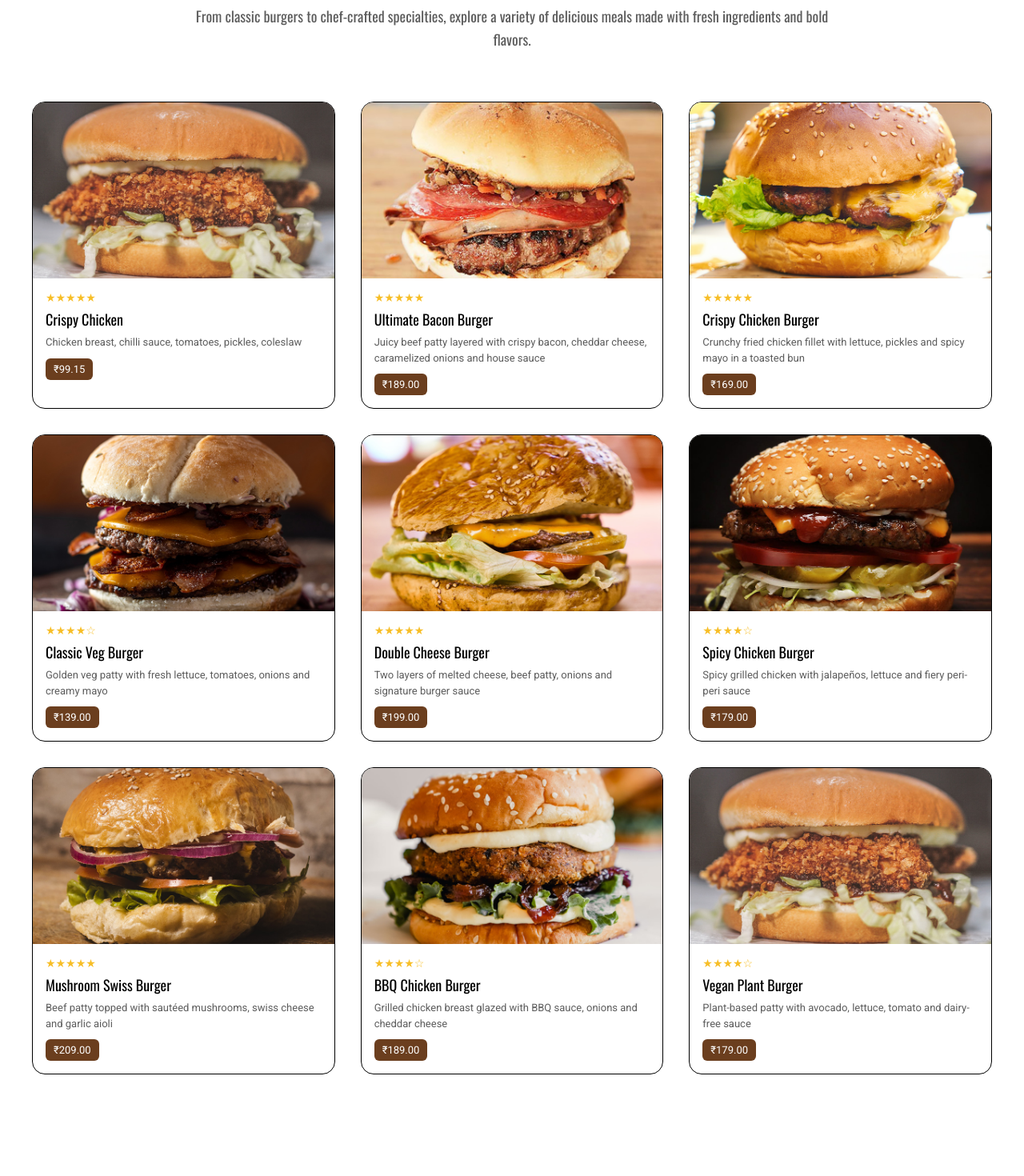
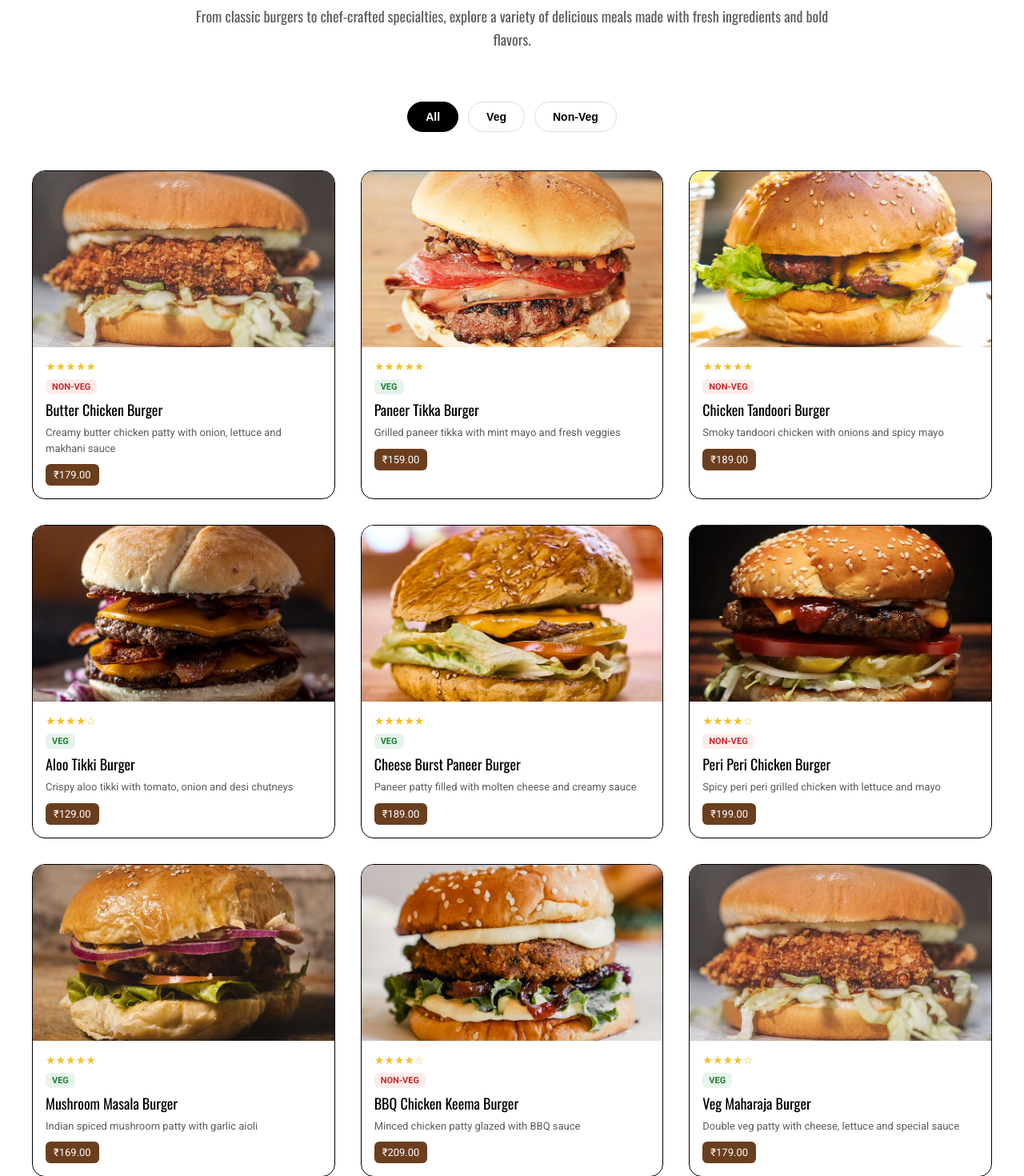
Before and after one commit to YashPrime-02/DevEats, a React (Vite) app: page / in a window 1280 px wide. Shown: the part 1920-3390 px from the top of the page at 80% size. Built offline with nearby package versions, Linux system fonts and the light colour scheme.

Commit message:
Add veg/non-veg filter and tags to menu
Updated menu data to include 'type' and 'category' fields. Added UI controls to filter menu items by veg/non-veg and display corresponding tags. Updated styles for food tags and filter buttons, including dark mode support.

```diff
--- a/src/pages/Home/Home_menu.jsx
+++ b/src/pages/Home/Home_menu.jsx
@@ -13,69 +13,93 @@ const menuData = [
   {
     image: burger_1,
     rating: "★★★★★",
-    title: "Crispy Chicken",
-    desc: "Chicken breast, chilli sauce, tomatoes, pickles, coleslaw",
-    price: "₹99.15",
+    title: "Butter Chicken Burger",
+    desc: "Creamy butter chicken patty with onion, lettuce and makhani sauce",
+    price: "₹179.00",
+    type: "non-veg",
+    category: "burger",
   },
   {
     image: burger_2,
     rating: "★★★★★",
-    title: "Ultimate Bacon Burger",
-    desc: "Juicy beef patty layered with crispy bacon, cheddar cheese, caramelized onions and house sauce",
-    price: "₹189.00",
+    title: "Paneer Tikka Burger",
+    desc: "Grilled paneer tikka with mint mayo and fresh veggies",
+    price: "₹159.00",
+    type: "veg",
+    category: "burger",
   },
   {
     image: burger_3,
     rating: "★★★★★",
-    title: "Crispy Chicken Burger",
-    desc: "Crunchy fried chicken fillet with lettuce, pickles and spicy mayo in a toasted bun",
-    price: "₹169.00",
+    title: "Chicken Tandoori Burger",
+    desc: "Smoky tandoori chicken with onions and spicy mayo",
+    price: "₹189.00",
+    type: "non-veg",
+    category: "burger",
   },
   {
     image: burger_4,
     rating: "★★★★☆",
-    title: "Classic Veg Burger",
-    desc: "Golden veg patty with fresh lettuce, tomatoes, onions and creamy mayo",
-    price: "₹139.00",
+    title: "Aloo Tikki Burger",
+    desc: "Crispy aloo tikki with tomato, onion and desi chutneys",
+    price: "₹129.00",
+    type: "veg",
+    category: "burger",
   },
   {
     image: burger_5,
     rating: "★★★★★",
-    title: "Double Cheese Burger",
-    desc: "Two layers of melted cheese, beef patty, onions and signature burger sauce",
-    price: "₹199.00",
+    title: "Cheese Burst Paneer Burger",
+    desc: "Paneer patty filled with molten cheese and creamy sauce",
+    price: "₹189.00",
+    type: "veg",
+    category: "burger",
   },
   {
     image: burger_6,
     rating: "★★★★☆",
-    title: "Spicy Chicken Burger",
-    desc: "Spicy grilled chicken with jalapeños, lettuce and fiery peri-peri sauce",
-    price: "₹179.00",
+    title: "Peri Peri Chicken Burger",
+    desc: "Spicy peri peri grilled chicken with lettuce and mayo",
+    price: "₹199.00",
+    type: "non-veg",
+    category: "burger",
   },
   {
     image: burger_7,
     rating: "★★★★★",
-    title: "Mushroom Swiss Burger",
-    desc: "Beef patty topped with sautéed mushrooms, swiss cheese and garlic aioli",
-    price: "₹209.00",
+    title: "Mushroom Masala Burger",
+    desc: "Indian spiced mushroom patty with garlic aioli",
+    price: "₹169.00",
+    type: "veg",
+    category: "burger",
   },
   {
     image: burger_8,
     rating: "★★★★☆",
-    title: "BBQ Chicken Burger",
-    desc: "Grilled chicken breast glazed with BBQ sauce, onions and cheddar cheese",
-    price: "₹189.00",
+    title: "BBQ Chicken Keema Burger",
+    desc: "Minced chicken patty glazed with BBQ sauce",
+    price: "₹209.00",
+    type: "non-veg",
+    category: "burger",
   },
   {
     image: burger_1,
     rating: "★★★★☆",
-    title: "Vegan Plant Burger",
-    desc: "Plant-based patty with avocado, lettuce, tomato and dairy-free sauce",
+    title: "Veg Maharaja Burger",
+    desc: "Double veg patty with cheese, lettuce and special sauce",
     price: "₹179.00",
+    type: "veg",
+    category: "burger",
   },
 ];
 
 export default function Home_menu() {
+  const [foodFilter, setFoodFilter] = useState("all");
+  const filteredMenu =
+    foodFilter === "all"
+      ? menuData
+      : menuData.filter((item) => item.type === foodFilter);
+
   // ✅ INITIALIZE FROM LOCALSTORAGE (KEY FIX)
   const [cart, setCart] = useState(() => {
     return JSON.parse(localStorage.getItem("cart")) || [];
@@ -106,9 +130,36 @@ export default function Home_menu() {
             of delicious meals made with fresh ingredients and bold flavors.
           </p>
         </div>
+        <div className="food-filter">
+          <button
+            className={`food-filter__btn ${
+              foodFilter === "all" ? "active" : ""
+            }`}
+            onClick={() => setFoodFilter("all")}
+          >
+            All
+          </button>
 
+          <button
+            className={`food-filter__btn veg ${
+              foodFilter === "veg" ? "active" : ""
+            }`}
+            onClick={() => setFoodFilter("veg")}
+          >
+            Veg
+          </button>
+
+          <button
+            className={`food-filter__btn non-veg ${
+              foodFilter === "non-veg" ? "active" : ""
+            }`}
+            onClick={() => setFoodFilter("non-veg")}
+          >
+            Non-Veg
+          </button>
+        </div>
         <div className="food-grid">
-          {menuData.map((item, index) => (
+          {filteredMenu.map((item, index) => (
             <article className="food-card" key={index}>
               <div className="food-card__image">
                 <img src={item.image} alt={item.title} />
@@ -122,6 +173,15 @@ export default function Home_menu() {
 
               <div className="food-card__body">
                 <div className="food-card__rating">{item.rating}</div>
+
+                <span
+                  className={`food-tag ${
+                    item.type === "veg" ? "veg" : "non-veg"
+                  }`}
+                >
+                  {item.type === "veg" ? "VEG" : "NON-VEG"}
+                </span>
+
                 <h3 className="food-card__title">{item.title}</h3>
                 <p className="food-card__desc">{item.desc}</p>
                 <span className="food-card__price">{item.price}</span>
--- a/src/styles/Home_menu.css
+++ b/src/styles/Home_menu.css
@@ -208,6 +208,89 @@ body.dark .food-menu__subtitle {
     color: rgba(255, 255, 255, 0.75);
 }
 
+.food-tag {
+  display: inline-block;
+  font-size: 11px;
+  font-weight: 600;
+  padding: 3px 8px;
+  border-radius: 6px;
+  margin-bottom: 6px;
+}
+
+.food-tag.veg {
+  background: #e6f4ea;
+  color: #1e7e34;
+}
+
+.food-tag.non-veg {
+  background: #fdecea;
+  color: #c62828;
+}
+
+body.dark .food-tag.veg {
+  background: rgba(30, 126, 52, 0.2);
+  color: #7dffb3;
+}
+
+body.dark .food-tag.non-veg {
+  background: rgba(198, 40, 40, 0.25);
+  color: #ff9a9a;
+}
+
+/* ===============================
+   FOOD FILTER TOGGLE
+================================ */
+.food-filter {
+  display: flex;
+  justify-content: center;
+  gap: 12px;
+  margin-bottom: 48px;
+}
+
+.food-filter__btn {
+  padding: 10px 22px;
+  border-radius: 999px;
+  font-size: 14px;
+  font-weight: 600;
+  border: 1px solid #ddd;
+  background: #ffffff;
+  cursor: pointer;
+  transition: all 0.25s ease;
+}
+
+.food-filter__btn:hover {
+  transform: translateY(-1px);
+}
+
+.food-filter__btn.active {
+  background: #000000;
+  color: #ffffff;
+  border-color: #000000;
+}
+
+.food-filter__btn.veg.active {
+  background: #1e7e34;
+  border-color: #1e7e34;
+}
+
+.food-filter__btn.non-veg.active {
+  background: #c62828;
+  border-color: #c62828;
+}
+
+/* Dark mode */
+body.dark .food-filter__btn {
+  background: #1a1a1a;
+  border-color: #333;
+  color: #ffffff;
+}
+
+body.dark .food-filter__btn.active {
+  background: #f7be27;
+  color: #000000;
+  border-color: #f7be27;
+}
+
 
 /* ===============================
    RESPONSIVE
```
